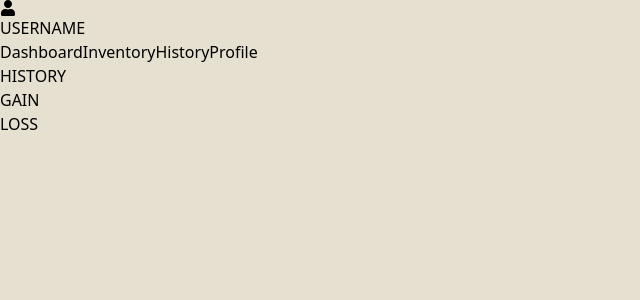
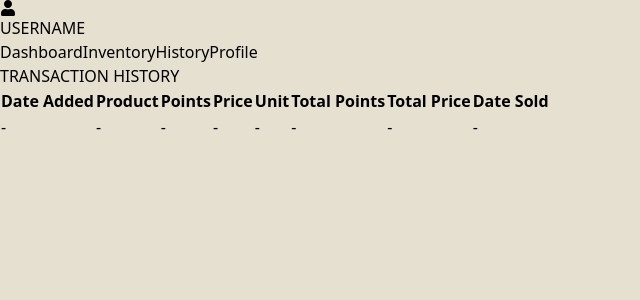
Before and after one commit to Ruzte/Inventory-System, a React (Vite) app: page /history in a window 1280 px wide. Shown: the top 300 px of the page, without its empty margins (0-640 px from the left). Built offline with nearby package versions, Linux system fonts and the light colour scheme; sample sign-in values are in the browser's storage.

Commit message:
changed table values in Dashboard and Inventory

```diff
--- a/src/pages/Dashboard.jsx
+++ b/src/pages/Dashboard.jsx
@@ -2,6 +2,25 @@ import { useNavigate } from 'react-router-dom';
 
 function Dashboard() {
   const navigate = useNavigate();
+
+  const handleActionChange = (action) => {
+  switch(action) {
+    case 'edit':
+      // Handle edit action
+      console.log('Edit selected');
+      break;
+    case 'delete':
+      // Handle delete action
+      console.log('Delete selected');
+      break;
+    case 'view':
+      // Handle view action
+      console.log('View selected');
+      break;
+    default:
+      break;
+    }
+  };
   return (
     <div>
       <div className="grid grid-cols-3 gap-6">
@@ -20,13 +39,14 @@ function Dashboard() {
           <table className="w-full text-xs font-normal text-[#2F5D55] font-inter border border-gray-300">
             <thead className="bg-[#dbe6a6] text-center">
               <tr>
-                <th className="p-2 border">Date Added</th>
+                <th className="p-2 border w-24">Date Added</th>
                 <th className="p-2 border">Product</th>
-                <th className="p-2 border">Points</th>
-                <th className="p-2 border">Price</th>
-                <th className="p-2 border">Unit</th>
-                <th className="p-2 border">Total Points</th>
-                <th className="p-2 border">Total Price</th>
+                <th className="p-2 border w-24">Points</th>
+                <th className="p-2 border w-24">Price</th>
+                <th className="p-2 border w-24">Unit</th>
+                <th className="p-2 border w-24">Total Points</th>
+                <th className="p-2 border w-24">Total Price</th>
+                <th className="p-2 border w-20">Action</th>
               </tr>
             </thead>
             <tbody>
@@ -38,14 +58,26 @@ function Dashboard() {
                 <td className="p-2 border">-</td>
                 <td className="p-2 border">-</td>
                 <td className="p-2 border">-</td>
+                <td className="p-2 border">
+                  <select
+                    className="min-w-8 text-xs bg-white border border-gray-300 rounded focus:outline-none focus:ring-2 focus:ring-[#89AE29]"
+                    onChange={(e) => handleActionChange(e.target.value)}
+                  >
+                    <option value="">Select Action</option>
+                    <option value="edit">Edit</option>
+                    <option value="delete">Delete</option>
+                    <option value="view">View Details</option>
+                  </select>
+                </td>
               </tr>
             </tbody>
           </table>
         </div>
 
         {/* Statistics Section */}
-        <div className="bg-[#FEF5E3] p-4 rounded-lg shadow-md flex flex-col justify-between">
+        <div className="bg-[#FEF5E3] p-4 rounded-lg shadow-md flex flex-col justify-between ">
           <h2 className="text-xl text-[#89AE29] font-bold mb-4">STATISTICS</h2>
+
           <div className="space-y-4">
             <div className="bg-green-100 p-4 rounded shadow text-center font-semibold text-green-800">GAIN</div>
             <div className="bg-red-100 p-4 rounded shadow text-center font-semibold text-red-800">LOSS</div>
--- a/src/pages/History.jsx
+++ b/src/pages/History.jsx
@@ -1,16 +1,42 @@
 function Dashboard() {
-    return(
-        <div className="col-span-2 bg-[#FEF5E3] p-4 rounded-lg shadow-md">
-            <h2 className="text-xl font-bold text-[#89AE29] ">HISTORY</h2>
+  return (
+    <div>
+      <div className="grid grid-cols-3 gap-6">
+        {/* Inventory Section */}
+        <div className="col-span-3 bg-[#FEF5E3] p-4 rounded-lg shadow-md">
+          <div className="flex justify-between items-center mb-4">
+            <h2 className="text-xl font-bold text-[#89AE29] ">TRANSACTION HISTORY</h2>
+          </div>
+          <table className="w-full text-xs font-normal text-[#2F5D55] font-inter border border-gray-300">
+            <thead className="bg-[#dbe6a6] text-center">
+              <tr>
+                <th className="p-2 border">Date Added</th>
+                <th className="p-2 border">Product</th>
+                <th className="p-2 border">Points</th>
+                <th className="p-2 border">Price</th>
+                <th className="p-2 border">Unit</th>
+                <th className="p-2 border">Total Points</th>
+                <th className="p-2 border">Total Price</th>
+                <th className="p-2 border">Date Sold</th>
+              </tr>
+            </thead>
+            <tbody>
+              <tr>
+                <td className="p-2 border">-</td>
+                <td className="p-2 border">-</td>
+                <td className="p-2 border">-</td>
+                <td className="p-2 border">-</td>
+                <td className="p-2 border">-</td>
+                <td className="p-2 border">-</td>
+                <td className="p-2 border">-</td>
+                <td className="p-2 border">-</td>
+              </tr>
+            </tbody>
+          </table>
+        </div>
+      </div>
+    </div>
+  );
+}
 
-            {/* Statistics Section */}
-            <div className="bg-[#FEF5E3] p-4 rounded-lg shadow-md flex flex-col justify-between">
-            <div className="space-y-4">
-                <div className="bg-green-100 p-4 rounded shadow text-center font-semibold text-green-800">GAIN</div>
-                <div className="bg-red-100 p-4 rounded shadow text-center font-semibold text-red-800">LOSS</div>
-            </div>
-            </div>
-        </div>
-    );
-}
-export default Dashboard
+export default Dashboard;
--- a/src/pages/Inventory.jsx
+++ b/src/pages/Inventory.jsx
@@ -19,10 +19,13 @@ function Dashboard() {
   };
 
   const [quantity, setQuantity] = useState(0);
+  const [points, setPoints] = useState(1);
 
   const incrementQuantity = () => setQuantity(prev => prev + 1);
-  const decrementQuantity = () =>
-  setQuantity(prev => (prev > 0 ? prev - 1 : 0));
+  const decrementQuantity = () =>setQuantity(prev => (prev > 0 ? prev - 1 : 0));
+
+  const incrementPoints = () => setPoints(prev => prev + 1);
+  const decrementPoints = () => setPoints(prev => (prev > 0 ? prev - 1 : 0));
 
   const [categories, setCategories] = useState([]);
   const [selectedCategory, setSelectedCategory] = useState("");
@@ -63,7 +66,7 @@ function Dashboard() {
                 <th className="p-2 border">Product</th>
                 <th className="p-2 border">Points</th>
                 <th className="p-2 border">Price</th>
-                <th className="p-2 border"></th>
+                <th className="p-2 border">Unit</th>
               </tr>
             </thead>
             <tbody>
@@ -109,6 +112,29 @@ function Dashboard() {
             />
             <button
               onClick={incrementQuantity}
+              className="px-3 py-1 bg-[#dbe6a6] rounded text-[#2F5D55] hover:bg-[#c3d98a]"
+            >
+            +
+            </button>
+          </div>
+
+           {/* Points Field */}
+          <label className="text-sm text-[#2F5D55] mb-1">Points</label>
+          <div className="flex items-center gap-2 mb-4">
+            <button
+              onClick={decrementPoints}
+              className="px-3 py-1 bg-[#dbe6a6] rounded text-[#2F5D55] hover:bg-[#c3d98a]"
+            >
+            -
+            </button>
+              <input
+              type="number"
+              readOnly
+              value={points}
+              className="w-full p-2 text-center rounded bg-[#f9f3d9] shadow-sm text-gray-700"
+            />
+            <button
+              onClick={incrementPoints}
               className="px-3 py-1 bg-[#dbe6a6] rounded text-[#2F5D55] hover:bg-[#c3d98a]"
             >
             +
@@ -166,7 +192,7 @@ function Dashboard() {
 
         {/* Price */}
         <div className="w-1/2">
-          <label className="text-sm text-[#2F5D55] mb-1 block">Price</label>
+          <label className="text-sm text-[#2F5D55] mb-1 block">Unit Price</label>
           <div className="flex items-center gap-2">
             <span className="text-[#2F5D55]">{getCurrencySymbol()}</span>
             <input
--- a/src/pages/Profile.jsx
+++ b/src/pages/Profile.jsx
@@ -46,7 +46,7 @@ const Profile = () => {
   };
 
   return (
-    <div className="bg-[#FEF5E3] rounded-xl shadow-lg w-full max-w-6xl p-8 flex gap-8">
+    <div className="bg-[#FEF5E3] rounded-xl shadow-lg w-full h-full p-8 flex gap-8">
       {/* LEFT: Profile Picture */}
       <div className="flex flex-col items-center w-1/3">
         <label htmlFor="photo-upload" className="cursor-pointer">
```
